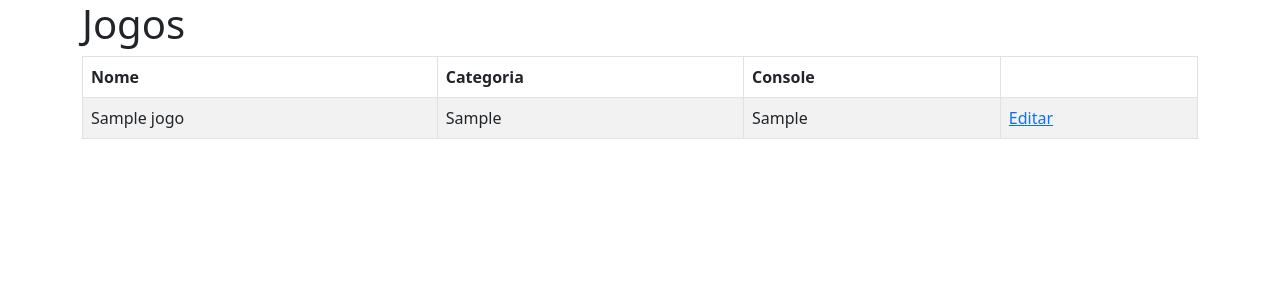
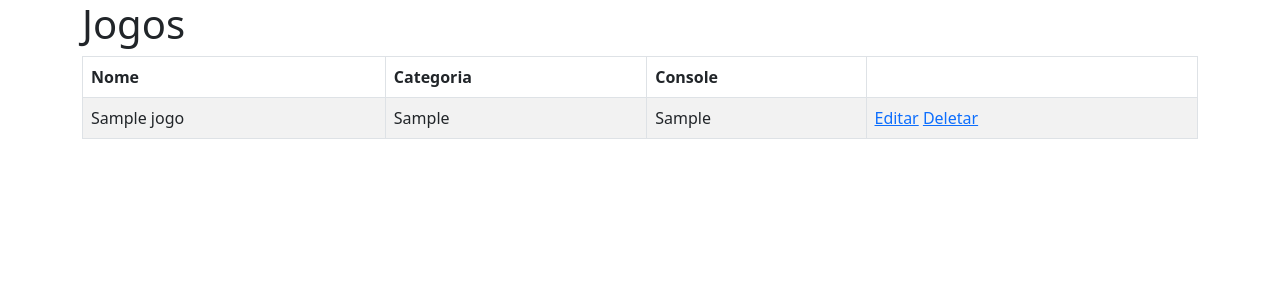
Before and after one commit to acorreac/jogoteca, a Flask app: page / in a window 1280 px wide. Shown: the top 300 px of the page. Run offline with Flask 2, Linux system fonts and the light colour scheme; tables that the repository leaves empty hold one stand-in row (values such as "Sample post"); some libraries are stand-ins or nearby versions.

Commit message:
Adição do botão de deletar jogo

```diff
--- a/templates/lista.html
+++ b/templates/lista.html
@@ -15,7 +15,10 @@
             <td>{{ jogo.nome }}</td>
             <td>{{ jogo.categoria }}</td>
             <td>{{ jogo.console }}</td>
-            <td><a href="{{ url_for('editar', id = jogo.id) }}">Editar</a></td>
+            <td>
+                <a href="{{ url_for('editar', id = jogo.id) }}">Editar</a>
+                <a href="{{ url_for('deletar', id = jogo.id) }}">Deletar</a>
+            </td>
         </tr>
         {% endfor %}
     </tbody>
```
